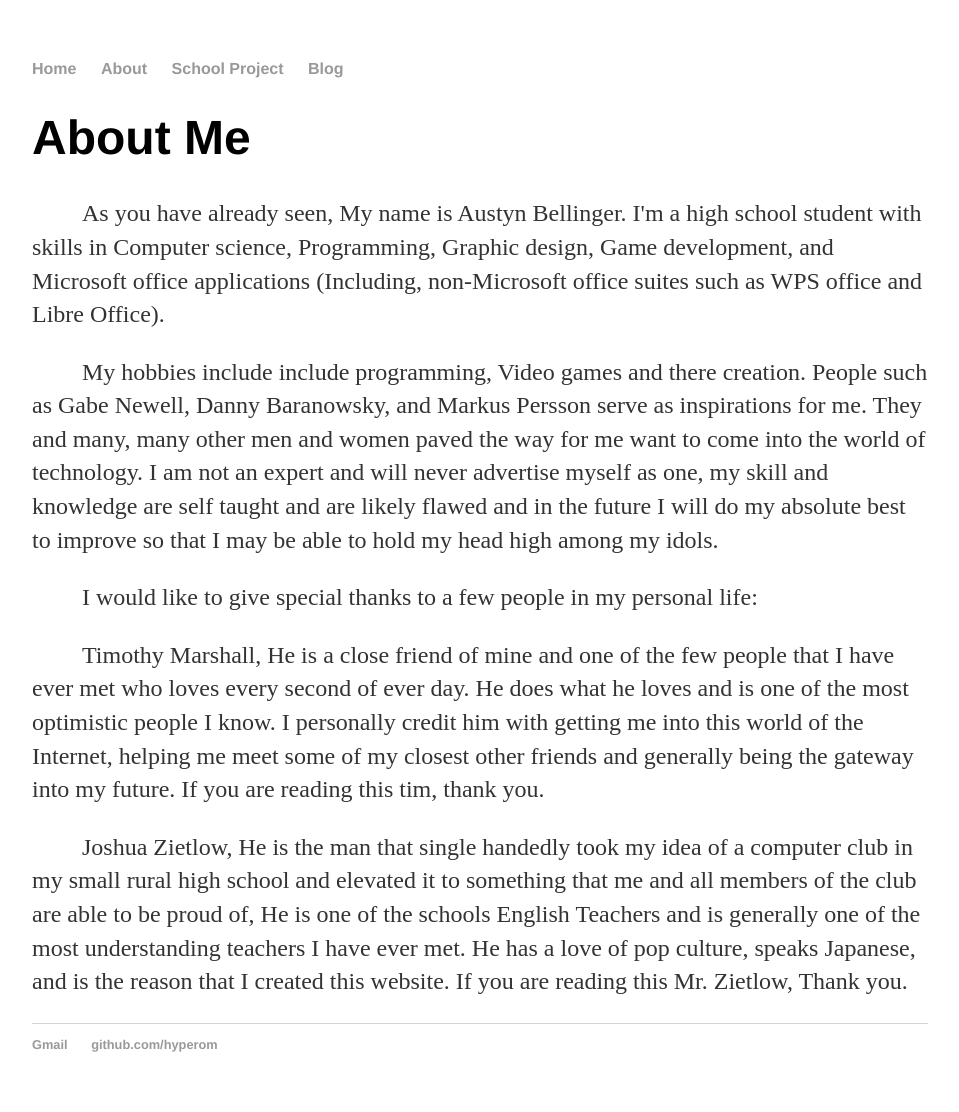
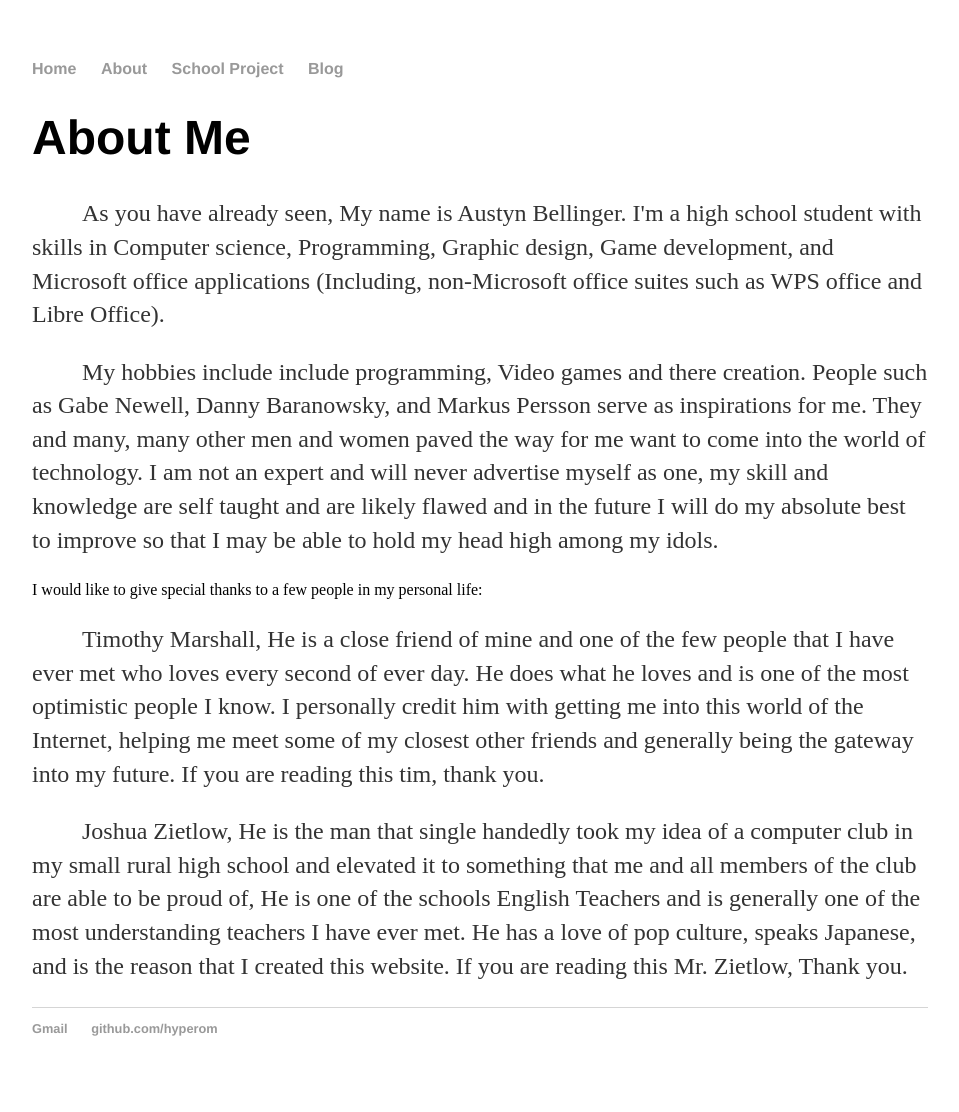
Before and after one commit to SUHScomputerclub/SUHScomputerclub.github.io, a Jekyll site: the page built from about/index.html, in a window 1280 px wide. Shown: the whole page, without its empty margins (160-1119 px from the left). Built offline with Jekyll 4.4.1, drawn with Linux system fonts in a browser that asks for light colours.

```diff
--- a/about/index.html
+++ b/about/index.html
@@ -8,7 +8,7 @@ title: About Me
 
 	<p>	My hobbies include include programming, Video games and there creation. People such as Gabe Newell, Danny Baranowsky, and Markus Persson serve as inspirations for me. They and many, many other men and women paved the way for me want to come into the world of technology. I am not an expert and will never advertise myself as one, my skill and knowledge are self taught and are likely flawed and in the future I will do my absolute best to improve so that I may be able to hold my head high among my idols. </p>
 
-	<p>I would like to give special thanks to a few people in my personal life:</p>
+	I would like to give special thanks to a few people in my personal life:
 
 	<p>Timothy Marshall, He is a close friend of mine and one of the few people that I have ever met who loves every second of ever day. He does what he loves and is one of the most optimistic people I know. I personally credit him with getting me into this world of the Internet, helping me meet some of my closest other friends and generally being the gateway into my future. If you are reading this tim, thank you.</p>
 
```
